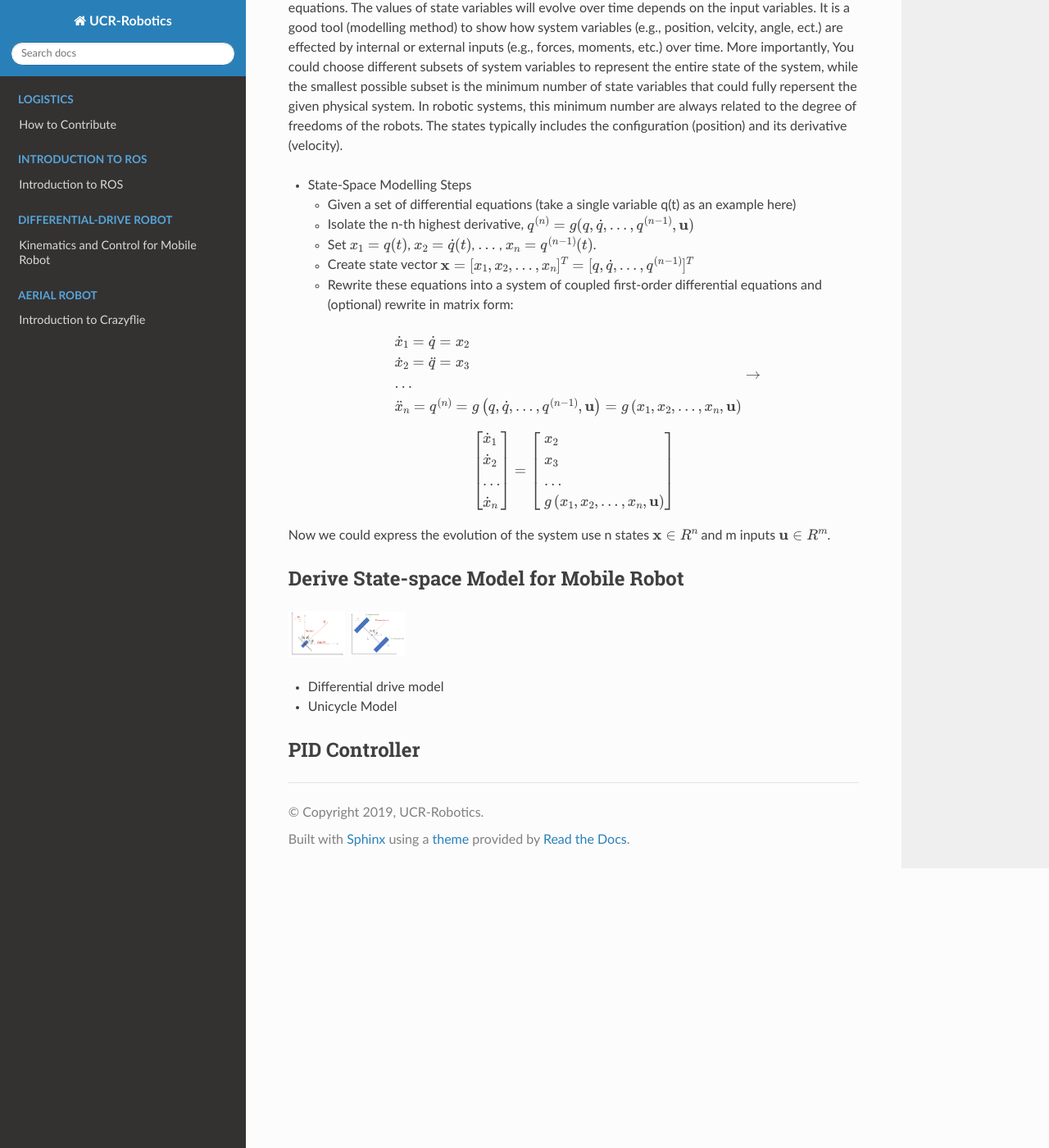
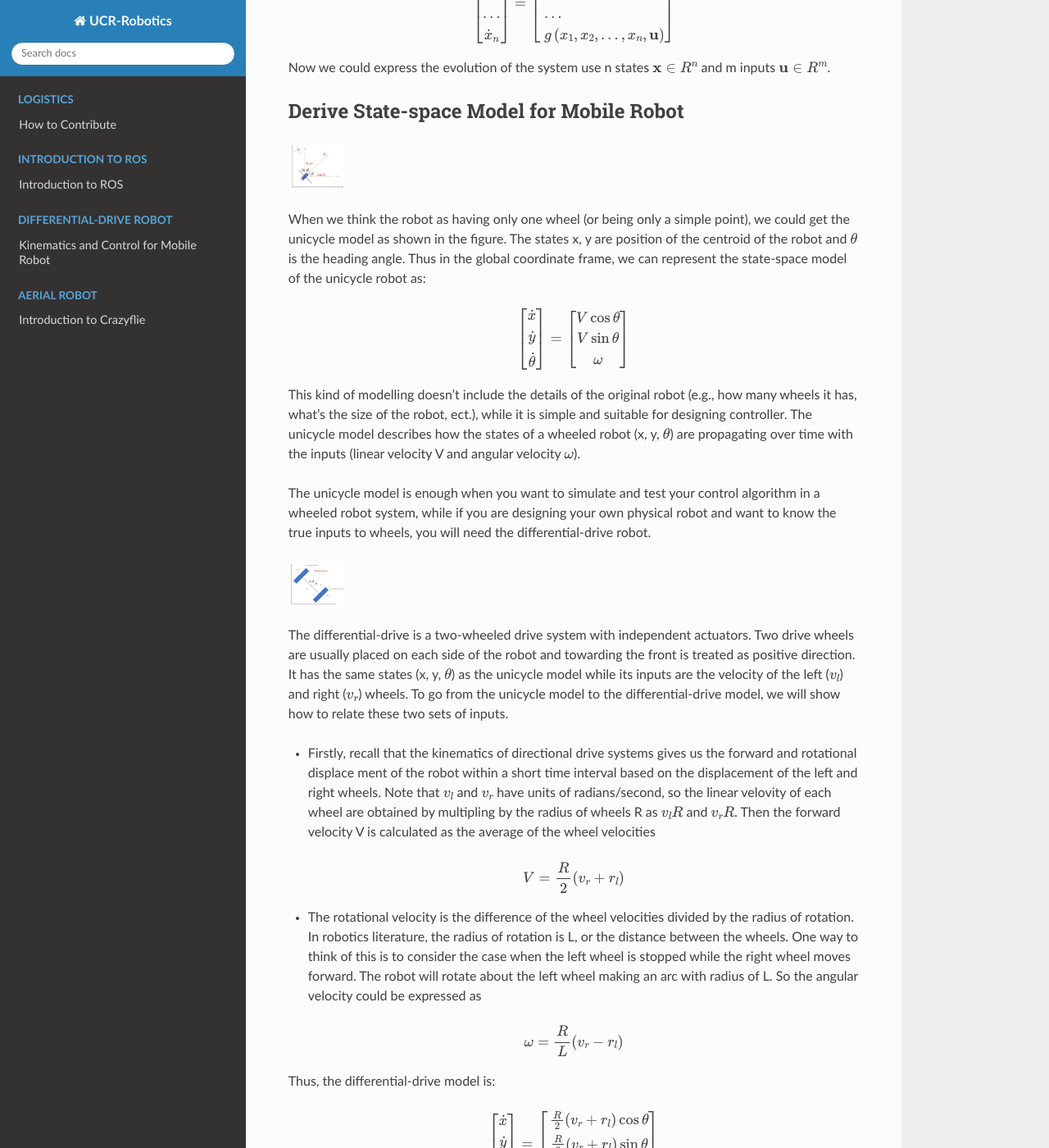
Before and after one commit to UCR-Robotics/UCR-Robotics, a Sphinx documentation site: the page built from docs/tbot/moRbt.rst, in a window 1280 px wide and 1400 px high, scrolled down 1027 px. Shown: the whole window at 82% size. Built offline with Sphinx 7.4.7 and the Read the Docs theme 2.0.0, drawn with Linux system fonts in a browser that asks for light colours; some of the changed text lies outside the part shown.

Commit message:
Update moRbt.rst

```diff
--- a/docs/tbot/moRbt.rst
+++ b/docs/tbot/moRbt.rst
@@ -8,11 +8,6 @@ Generally speaking, no matter how many wheels it has, the speed of each side wil
 So all the wheeled robot could be treated as the differential-drive robot with two wheels.
 In this tutorial, we will introduce how to do modeling and basic control ideas for wheeled robots.
 
-.. image:: figures/kuboki.png
-    :width: 50%
-
-.. image::   figures/rosbot.png
-    :width: 50%
 
 Review on State-space Model
 --------
@@ -38,7 +33,7 @@ The states typically includes the configuration (position) and its derivative (v
 
 .. math::
 
-    \begin{array}{l}
+    \begin{array}{c}
     \dot{x}_{1}=\dot{q}=x_{2} \\
     \dot{x}_{2}=\ddot{q}=x_{3} \\
     \dots \\
@@ -47,7 +42,7 @@ The states typically includes the configuration (position) and its derivative (v
 
 .. math::
 
-    \left [\begin{array}{l}
+    \left [\begin{array}{c}
     \dot{x}_{1} \\
     \dot{x}_{2} \\
     \dots \\
@@ -69,11 +64,79 @@ Derive State-space Model for Mobile Robot
 .. image:: figures/unicycle.png
     :width: 10%
 
+When we think the robot as having only one wheel (or being only a simple point), we could get the unicycle model as shown in the figure.
+The states x, y are position of the centroid of the robot and :math:`\theta` is the heading angle.
+Thus in the global coordinate frame, we can represent the state-space model of the unicycle robot as:
+
+.. math::
+
+    \left [\begin{array}{c}
+    \dot{x} \\
+    \dot{y} \\
+    \dot{\theta}
+    \end{array}\right]=
+    \left [\begin{array}{c}
+    V\cos{\theta} \\
+    V\sin{\theta} \\
+    \omega
+    \end{array}\right]
+
+This kind of modelling doesn't include the details of the original robot (e.g., how many wheels it has, what's the size of the robot, ect.),
+while it is simple and suitable for designing controller.
+The unicycle model describes how the states of a wheeled robot (x, y, :math:`\theta`) are propagating over time with the inputs (linear velocity V and angular velocity :math:`\omega`).
+
+The unicycle model is enough when you want to simulate and test your control algorithm in a wheeled robot system,
+while if you are designing your own physical robot and want to know the true inputs to wheels, you will need the differential-drive robot.
+
 .. image:: figures/differential.png
     :width: 10%
 
-- Differential drive model
-- Unicycle Model
+The differential-drive is a two-wheeled drive system with independent actuators.
+Two drive wheels are usually placed on each side of the robot and towarding the front is treated as positive direction.
+It has the same states (x, y, :math:`\theta`) as the unicycle model while its inputs are the velocity of the left (:math:`v_l`) and right (:math:`v_r`) wheels.
+To go from the unicycle model to the differential-drive model, we will show how to relate these two sets of inputs.
+
+- Firstly, recall that the kinematics of directional drive systems gives us the forward and rotational displace ment of the robot within a short time interval based on the displacement of the left and right wheels. Note that :math:`v_l` and :math:`v_r` have units of radians/second, so the linear velovity of each wheel are obtained by multipling by the radius of wheels R as :math:`v_l R` and :math:`v_r R`. Then the forward velocity V is calculated as the average of the wheel velocities
+
+.. math::
+
+    V = \frac{R}{2}(v_r+r_l)
+
+- The rotational velocity is the difference of the wheel velocities divided by the radius of rotation. In robotics literature, the radius of rotation is L, or the distance between the wheels. One way to think of this is to consider the case when the left wheel is stopped while the right wheel moves forward. The robot will rotate about the left wheel making an arc with radius of L. So the angular velocity could be expressed as
+
+.. math::
+
+    \omega = \frac{R}{L}(v_r-r_l)
+
+Thus, the differential-drive model is:
+
+.. math::
+
+    \left [\begin{array}{c}
+    \dot{x} \\
+    \dot{y} \\
+    \dot{\theta}
+    \end{array}\right]=
+    \left [\begin{array}{c}
+    \frac{R}{2}(v_r+r_l)\cos{\theta} \\
+    \frac{R}{2}(v_r+r_l)\sin{\theta} \\
+    \frac{R}{L}(v_r-r_l)
+    \end{array}\right]
+
+As aforementioned, when the velocities of wheels in one side are same, we could model the system as a two-wheel differential-drive robot no matter how many wheels are in one side.
+For that case, we could create one virtual wheel to replace all the wheels in one side.
+Its radius R is calculated as the distance between origin of the farthest wheel and center of the side as the `example`_ shown as follows.
+
+.. image:: figures/rosbot.png
+   :width: 10%
+
+.. _example: https://husarion.com/tutorials/ros-tutorials/3-simple-kinematics-for-mobile-robot/
+
+There are still some other cases that some wheels are only for support.
+
+.. image:: figures/kuboki.png
+   :width: 10%
+
 
 PID Controller
 --------------
```
